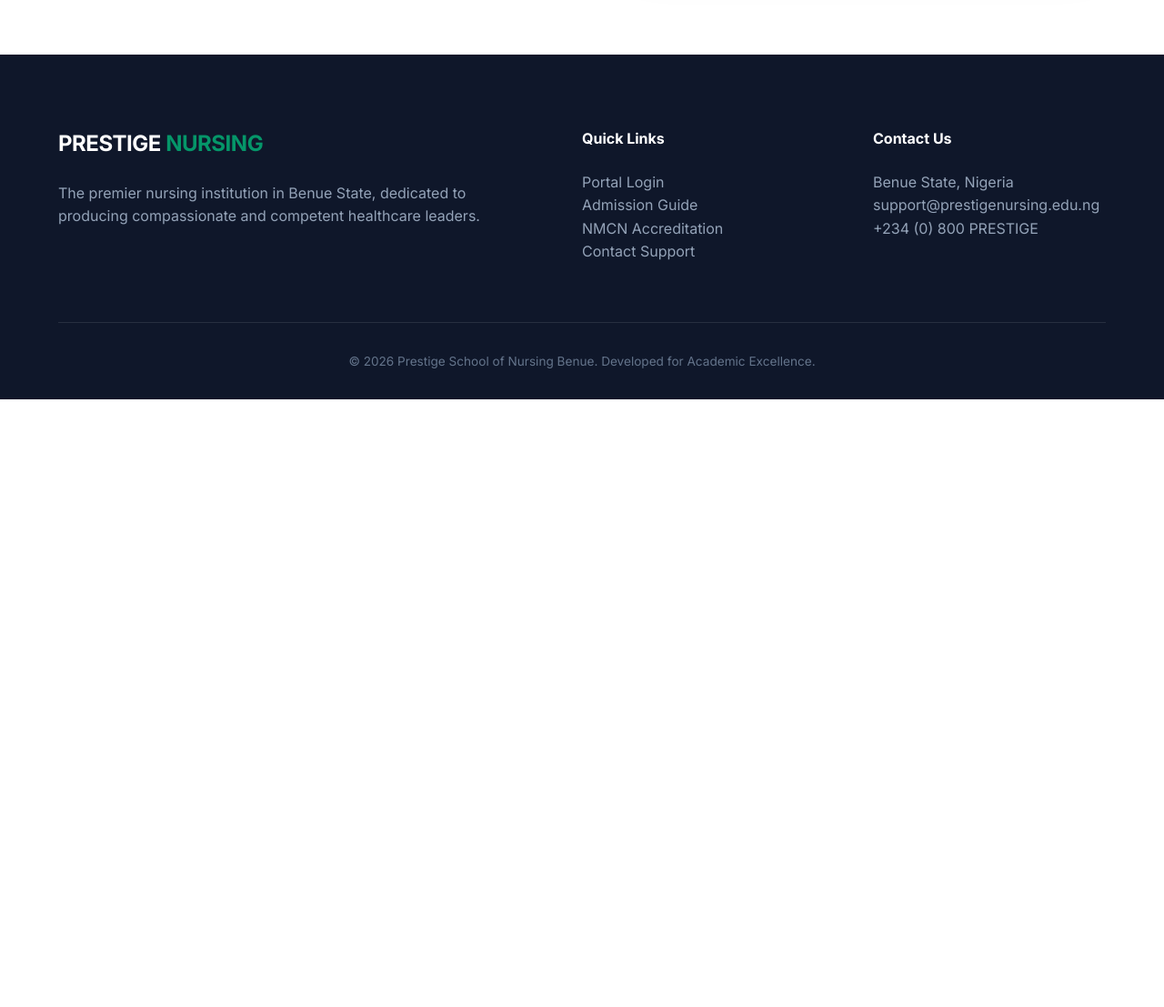
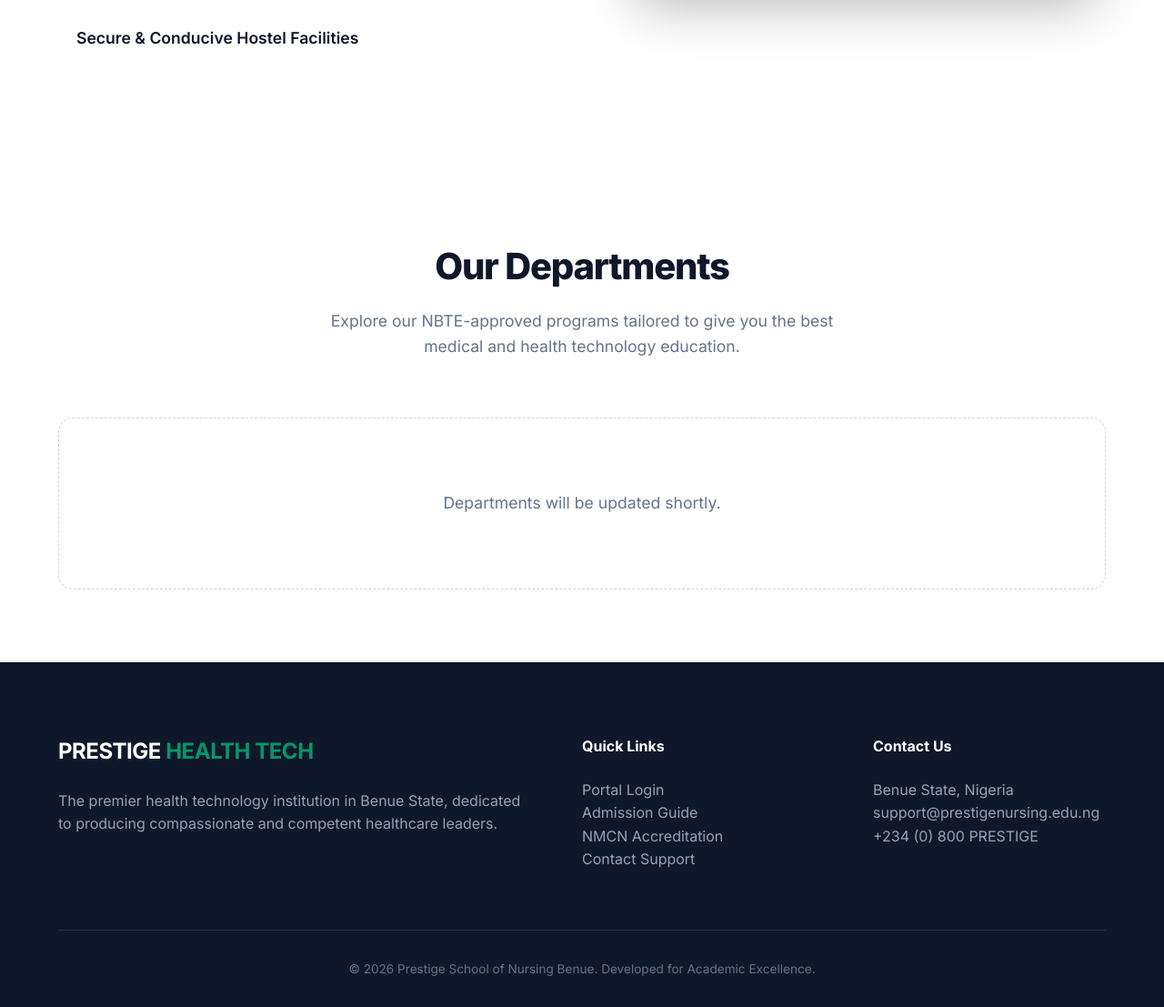
Before and after one commit to Danny26y/prestige-school, a FastAPI app: page / in a window 1280 px wide. Shown: the part 2334-3441 px from the top of the page at 91% size. Before the commit the page ends 2773 px from the top, so only its background shows below. Run offline with FastAPI, Linux system fonts and the light colour scheme; data that the repository does not hold is empty; some libraries are stand-ins or nearby versions.

Commit message:
Add Department model and update homepage
- Created the `Department` model in `models.py` with fields: id, name, description, head_of_department, and imageUrl.
- Updated the `home` route in `main.py` to fetch departments from the database and pass them to the template.
- Updated the Information Section in `templates/index.html` to reflect the official "Prestige School of Health Technology" name and dynamically render the available departments, specifically highlighting the NBTE-approved ND Community Health Technology and ND Medical Laboratory Technology courses.

Co-authored-by: Danny26y <209828753+Danny26y@users.noreply.github.com>

```diff
--- a/main.py
+++ b/main.py
@@ -85,10 +85,14 @@ async def home(request: Request, db: Session = Depends(get_db)):
         models.News.created_at.desc()
     ).first()
 
+    # Fetch departments
+    departments = db.query(models.Department).all()
+
     return templates.TemplateResponse("index.html", {
         "request": request,
         "news": news_list,
-        "latest_news": latest_news
+        "latest_news": latest_news,
+        "departments": departments
     })
 
 @app.get("/login", response_class=HTMLResponse)
--- a/templates/index.html
+++ b/templates/index.html
@@ -409,13 +409,13 @@
     <section style="padding: 8rem 0; border-top: 1px solid #f1f5f9; overflow: hidden;">
         <div class="container split-section">
             <div>
-                <h2 style="font-size: clamp(2rem, 4vw, 2.5rem); color: var(--secondary); font-weight: 800; margin-bottom: 1.5rem; letter-spacing: -0.03em;">Why Choose Prestige School of Nursing?</h2>
-                <p style="color: var(--text-muted); line-height: 1.8; margin-bottom: 2.5rem; font-size: 1.1rem;">Our curriculum is designed to exceed national standards, blending rigorous academic theory with hands-on clinical experience in Nigeria's leading teaching hospitals.</p>
+                <h2 style="font-size: clamp(2rem, 4vw, 2.5rem); color: var(--secondary); font-weight: 800; margin-bottom: 1.5rem; letter-spacing: -0.03em;">Why Choose Prestige School of Health Technology?</h2>
+                <p style="color: var(--text-muted); line-height: 1.8; margin-bottom: 2.5rem; font-size: 1.1rem;">Our curriculum is designed to exceed national standards, blending rigorous academic theory with hands-on clinical experience. We proudly offer NBTE-approved courses including ND Community Health Technology and ND Medical Laboratory Technology.</p>
 
                 <div style="display: grid; gap: 1.5rem;">
                     <div style="display: flex; gap: 1.25rem; align-items: center; transition: transform 0.2s ease;">
                         <iconify-icon icon="mdi:check-decagram" style="color: var(--primary); font-size: 2.2rem;"></iconify-icon>
-                        <span style="font-weight: 600; font-size: 1.1rem; color: var(--secondary);">Standardized NMCN Curriculum</span>
+                        <span style="font-weight: 600; font-size: 1.1rem; color: var(--secondary);">NBTE Approved Programs</span>
                     </div>
                     <div style="display: flex; gap: 1.25rem; align-items: center; transition: transform 0.2s ease;">
                         <iconify-icon icon="mdi:check-decagram" style="color: var(--primary); font-size: 2.2rem;"></iconify-icon>
@@ -430,9 +430,44 @@
             <div style="position: relative;">
                 <img src="https://images.unsplash.com/photo-1516549655169-df83a0774514?q=80&w=2070&auto=format&fit=crop"
                      style="width: 100%; border-radius: 24px; box-shadow: 0 30px 60px -12px rgba(0,0,0,0.3); border: 4px solid var(--white); transition: transform 0.5s ease;"
-                     alt="Nursing Students"
+                     alt="Health Technology Students"
                      onmouseover="this.style.transform='scale(1.02)'"
                      onmouseout="this.style.transform='scale(1)'">
+            </div>
+        </div>
+    </section>
+
+    <section style="padding: 5rem 0; background-color: var(--white);">
+        <div class="container">
+            <div class="section-header">
+                <h2>Our Departments</h2>
+                <p style="color: var(--text-muted); max-width: 600px; margin: 1rem auto 0; font-size: 1.1rem; line-height: 1.6;">Explore our NBTE-approved programs tailored to give you the best medical and health technology education.</p>
+            </div>
+            <div class="news-grid">
+                {% for dept in departments %}
+                <div class="news-card">
+                    {% if dept.imageUrl %}
+                        <img src="{{ dept.imageUrl }}" class="news-img" alt="{{ dept.name }}">
+                    {% else %}
+                        <img src="https://images.unsplash.com/photo-1576091160550-2173dba999ef?q=80&w=800&auto=format&fit=crop" class="news-img" alt="Default Department Image">
+                    {% endif %}
+                    <div class="news-content">
+                        <h3 style="font-size: 1.4rem; margin-bottom: 1rem; color: var(--secondary); font-weight: 800; line-height: 1.3;">{{ dept.name }}</h3>
+                        <p style="color: var(--text-muted); line-height: 1.7; font-size: 0.95rem; margin-bottom: 2rem;">{{ dept.description }}</p>
+                        {% if dept.head_of_department %}
+                        <div style="margin-top: auto; display: flex; align-items: center; gap: 0.5rem; color: var(--text-muted); font-weight: 600; font-size: 0.85rem;">
+                            <iconify-icon icon="mdi:account-tie" style="font-size: 1.2rem; color: var(--primary);"></iconify-icon>
+                            HOD: {{ dept.head_of_department }}
+                        </div>
+                        {% endif %}
+                    </div>
+                </div>
+                {% else %}
+                <div style="grid-column: 1/-1; text-align: center; padding: 5rem 0; background: var(--bg-body); border-radius: 16px; border: 1px dashed #cbd5e1;">
+                    <iconify-icon icon="mdi:office-building-outline" style="font-size: 4rem; color: #cbd5e1; margin-bottom: 1rem;"></iconify-icon>
+                    <p style="color: var(--text-muted); font-size: 1.1rem;">Departments will be updated shortly.</p>
+                </div>
+                {% endfor %}
             </div>
         </div>
     </section>
@@ -441,8 +476,8 @@
         <div class="container">
             <div class="footer-grid">
                 <div>
-                    <h4 style="font-size: 1.5rem; letter-spacing: -0.02em;">PRESTIGE <span style="color: var(--primary);">NURSING</span></h4>
-                    <p>The premier nursing institution in Benue State, dedicated to producing compassionate and competent healthcare leaders.</p>
+                    <h4 style="font-size: 1.5rem; letter-spacing: -0.02em;">PRESTIGE <span style="color: var(--primary);">HEALTH TECH</span></h4>
+                    <p>The premier health technology institution in Benue State, dedicated to producing compassionate and competent healthcare leaders.</p>
                 </div>
                 <div>
                     <h4>Quick Links</h4>
```
Also changed, not shown: models.py (+9 -0 lines), seed_depts.py (added, +28 -0 lines).
